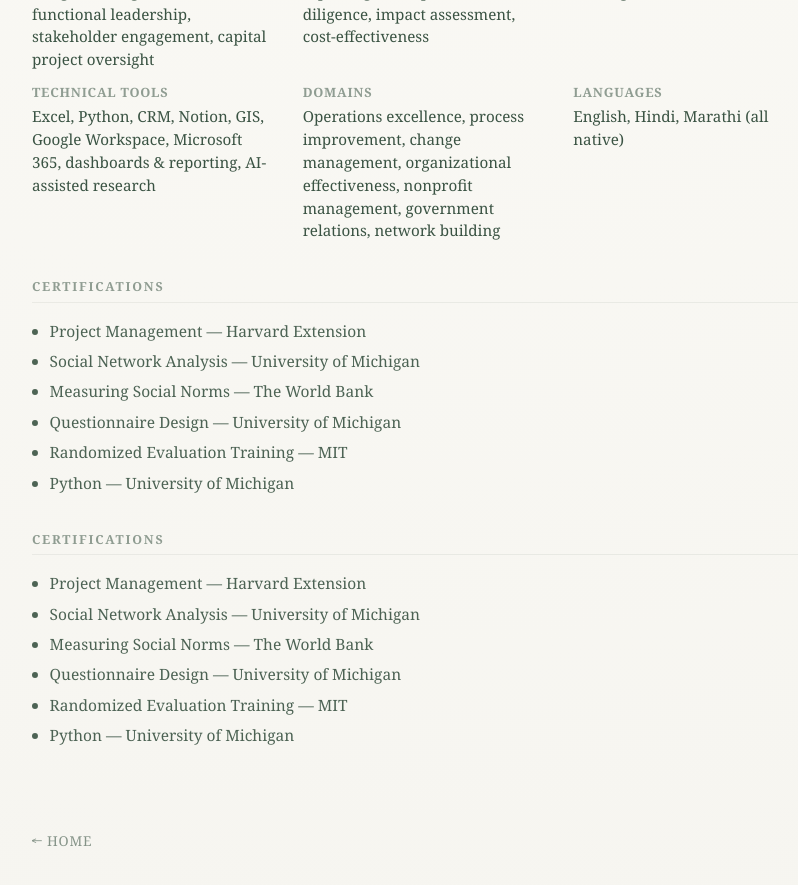
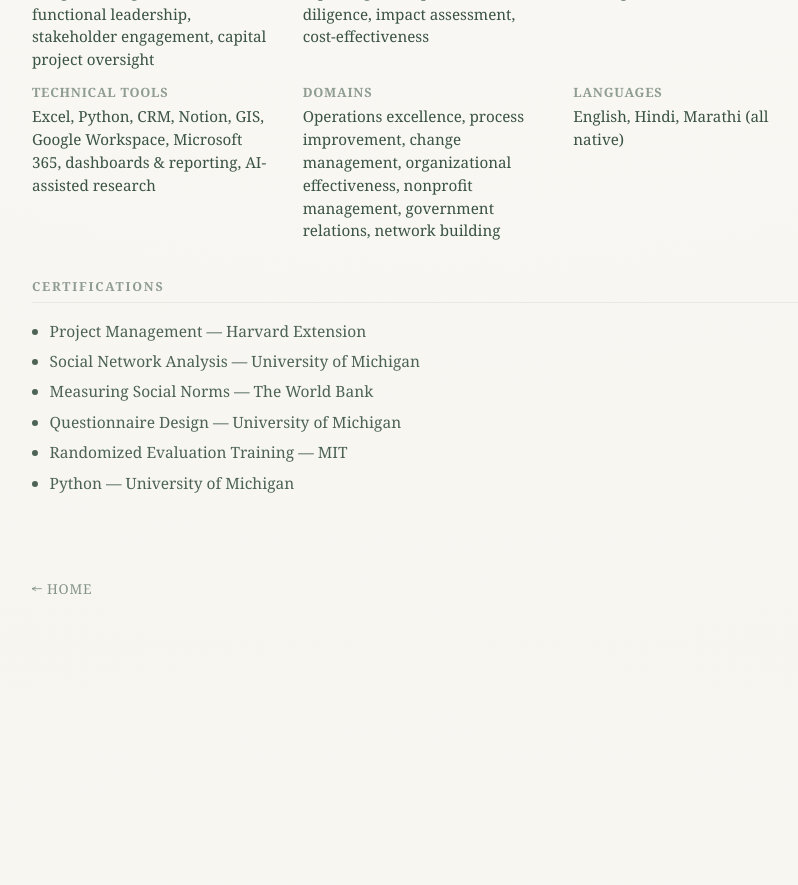
Before and after one commit to gautambastian/gautambastian.com, a Jekyll site: the page built from cv.md, in a window 1280 px wide and 900 px high, scrolled down 3127 px. Shown: the top 885 px of the window, without its empty margins (218-1016 px from the left). Built offline with Jekyll 4.4.1, drawn with Linux system fonts in a browser that asks for light colours; after the commit the page ends 3775 px from its top, so only the background shows below that.

Commit message:
Removed duplicate certifications section from cv.md

```diff
--- a/cv.md
+++ b/cv.md
@@ -173,16 +173,3 @@ permalink: /cv/
 </ul>
 </div>
 </div>
-<div class="resume-section">
-<h2>Certifications</h2>
-<div class="cert-list">
-<ul class="entry-bullets" style="padding-left:1.1rem;">
-<li>Project Management — Harvard Extension</li>
-<li>Social Network Analysis — University of Michigan</li>
-<li>Measuring Social Norms — The World Bank</li>
-<li>Questionnaire Design — University of Michigan</li>
-<li>Randomized Evaluation Training — MIT</li>
-<li>Python — University of Michigan</li>
-</ul>
-</div>
-</div>
```
